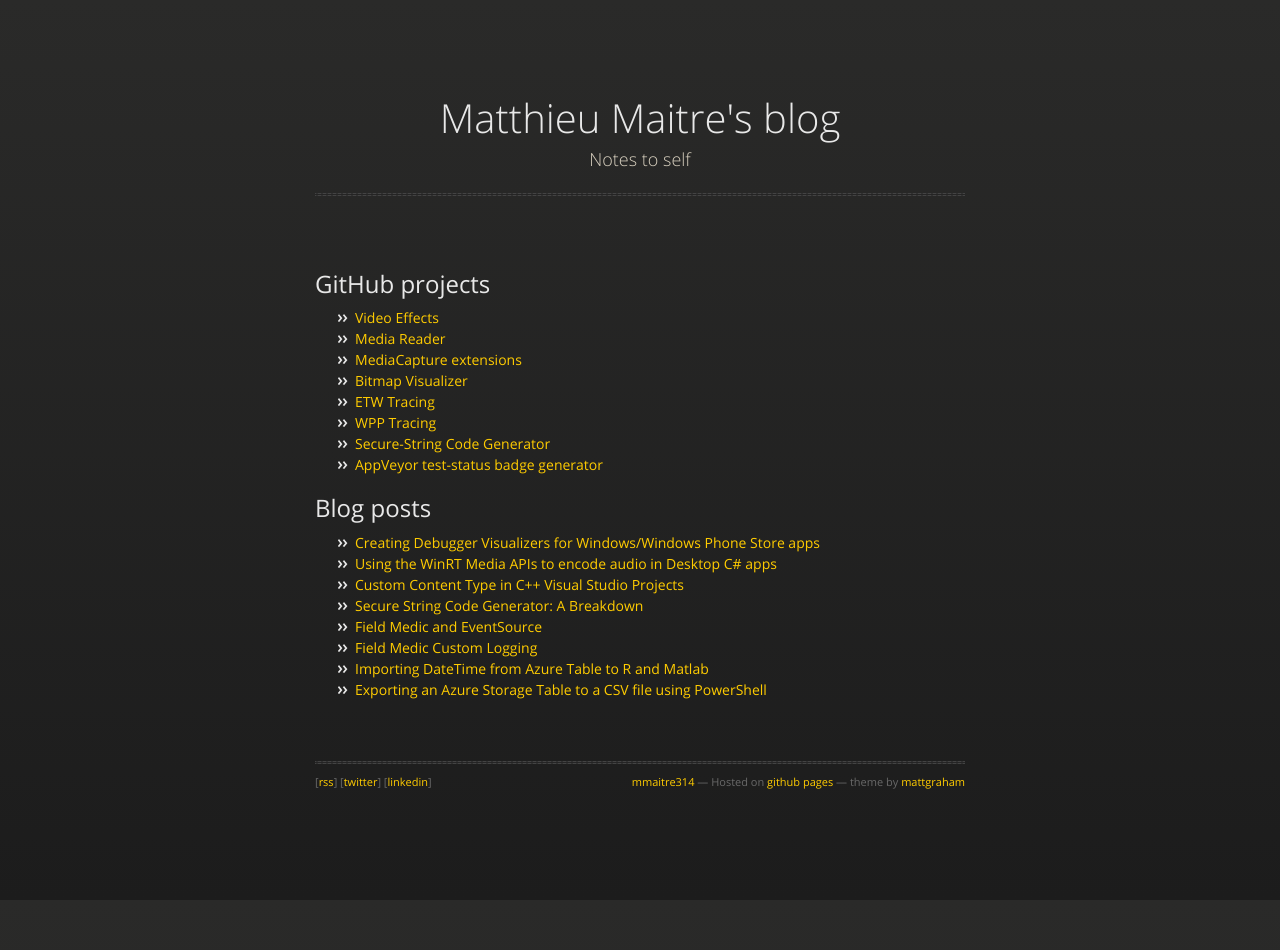
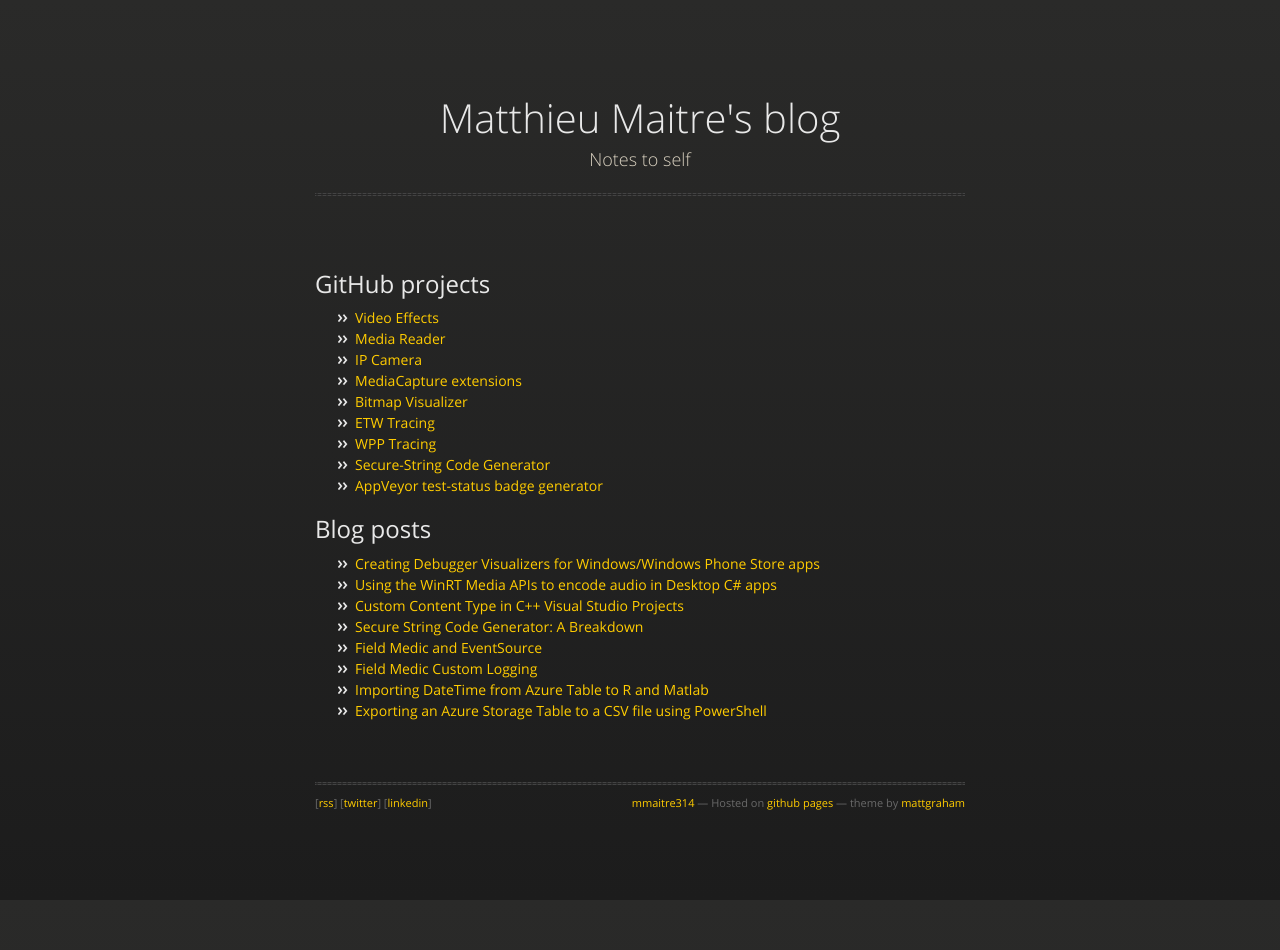
Before and after one commit to mmaitre314/mmaitre314.github.io, a Jekyll site: the page built from index.html, in a window 1280 px wide. Built offline with Jekyll 4.4.1, drawn with Linux system fonts in a browser that asks for light colours; nearby versions of some CDN libraries; before the commit the page ends 929 px from its top, so only the background shows below that.

Commit message:
Add link to IP Camera GitHub project

```diff
--- a/index.html
+++ b/index.html
@@ -41,6 +41,9 @@
               <a href="http://mmaitre314.github.io/MediaReader/">Media Reader</a>
             </li>
             <li>
+              <a href="http://mmaitre314.github.io/IpCamera/">IP Camera</a>
+            </li>
+            <li>
               <a href="http://mmaitre314.github.io/MediaCaptureExtensions/">MediaCapture extensions</a>
             </li>
             <li>
```
